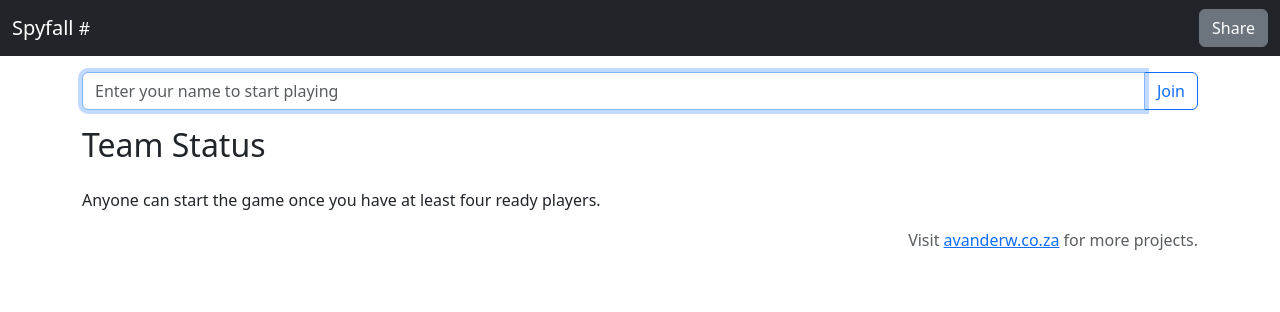
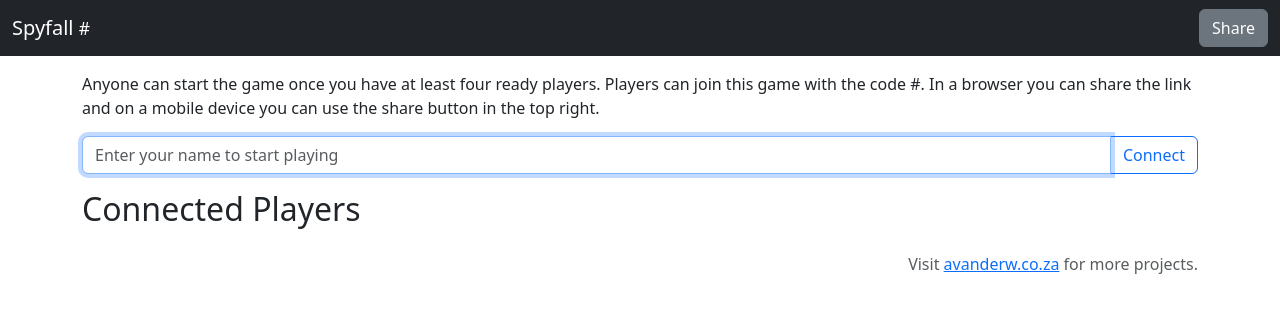
Before and after one commit to avanderw/spyfall, a plain HTML site: page docs/game.html in a window 1280 px wide. Drawn offline with nearby package versions, Linux system fonts and the light colour scheme.

Commit message:
Add instructions on the game screen

```diff
--- a/docs/game-v2.js
+++ b/docs/game-v2.js
@@ -7,6 +7,7 @@ if ("WebSocket" in window) {
 let thisPlayerID;
 let gameID = getQueryParameter("id");
 document.getElementById("game").innerText = `#${gameID}`;
+document.getElementById("game-code").innerText = `#${gameID}`;
 
 let ws = new WebSocket("wss://avanderw.tplinkdns.com:8080");
 ws.onopen = () => {
--- a/docs/game.html
+++ b/docs/game.html
@@ -19,22 +19,25 @@
     <div class="container">
 
         <div id="setup" class="mb-3">
+            <div id="warning" class="alert alert-warning d-none" role="alert"></div>
+
+            <p>Anyone can start the game once you have at least four ready players. Players can join this game with the
+                code <span id="game-code"></span>. In a browser you can share the link and on a mobile device you can
+                use the share button in the top right.</p>
+            <div id="name-input-group" class="input-group mb-3">
+                <input id="name" type="text" class="form-control" placeholder="Enter your name to start playing"
+                    autofocus>
+                <button id="join" class="btn btn-outline-primary">Connect</button>
+            </div>
+
             <p id="greet" class="d-none">Welcome agent <strong id="name-display"></strong>. Wait for your team to
                 assemble.</p>
-            <div id="warning" class="alert alert-warning d-none" role="alert"></div>
-
-            <div id="name-input-group" class="input-group mb-3">
-                <input id="name" type="text" class="form-control" placeholder="Enter your name to start playing" autofocus>
-                <button id="join" class="btn btn-outline-primary">Join</button>
-            </div>
-
-            <h2>Team Status</h2>
+            <h2>Connected Players</h2>
             <ul id="players" class="list-group list-group-flush mb-3">
             </ul>
 
-            <p>Anyone can start the game once you have at least four ready players.</p>
             <div class="text-center">
-                <button id="ready" class="btn btn-primary d-none">Ready</button>
+                <button id="ready" class="btn btn-primary d-none">Assemble</button>
                 <button id="start" class="btn btn-primary d-none">Start</button>
             </div>
         </div>
```
